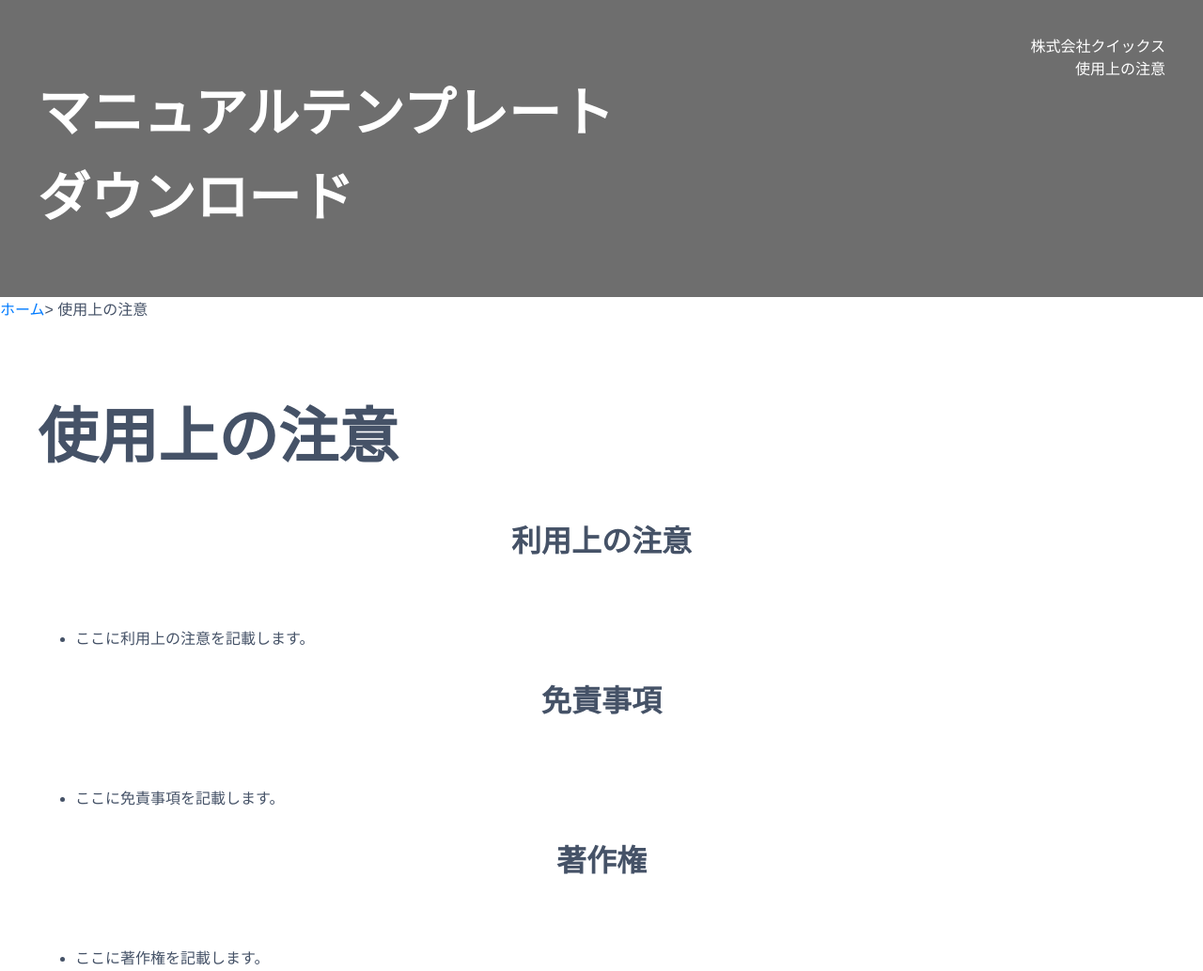
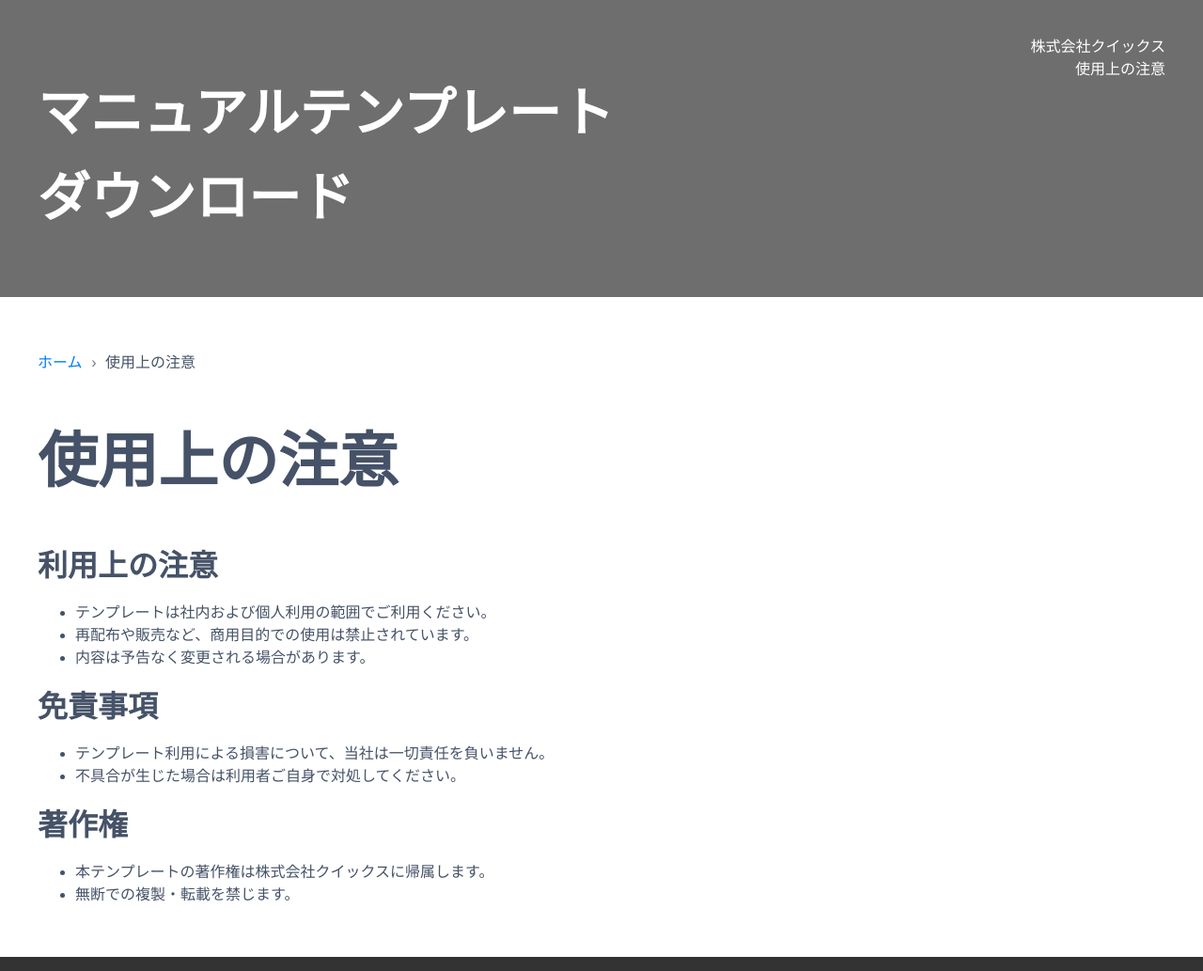
Before and after one commit to watoma06/manual, a plain HTML site: page caution/index.html in a window 1280 px wide. Shown: the top 1033 px of the page at 94% size. Drawn offline with nearby package versions, Linux system fonts and the light colour scheme.

Commit message:
fix caution page breadcrumb and add examples

```diff
--- a/caution/index.html
+++ b/caution/index.html
@@ -46,27 +46,35 @@
         </div>
     </header>
 
-    <div class="breadcrumb">
-        <a href="../index.html">ホーム</a> &gt; 使用上の注意
-    </div>
+    <section id="content-howto">
+        <nav>
+            <ol class="breadcrumb">
+                <li><a href="../index.html">ホーム</a></li>
+                <li>使用上の注意</li>
+            </ol>
+        </nav>
 
-    <div class="content">
-        <section>
         <h1>使用上の注意</h1>
+
         <h2>利用上の注意</h2>
         <ul>
-                <li>ここに利用上の注意を記載します。</li>
+            <li>テンプレートは社内および個人利用の範囲でご利用ください。</li>
+            <li>再配布や販売など、商用目的での使用は禁止されています。</li>
+            <li>内容は予告なく変更される場合があります。</li>
         </ul>
+
         <h2>免責事項</h2>
         <ul>
-                <li>ここに免責事項を記載します。</li>
+            <li>テンプレート利用による損害について、当社は一切責任を負いません。</li>
+            <li>不具合が生じた場合は利用者ご自身で対処してください。</li>
         </ul>
+
         <h2>著作権</h2>
         <ul>
-                <li>ここに著作権を記載します。</li>
+            <li>本テンプレートの著作権は株式会社クイックスに帰属します。</li>
+            <li>無断での複製・転載を禁じます。</li>
         </ul>
     </section>
-    </div>
 
     <footer>
         <div class="host-info">
```
Lines whose indentation alone changed are shown as unchanged.
